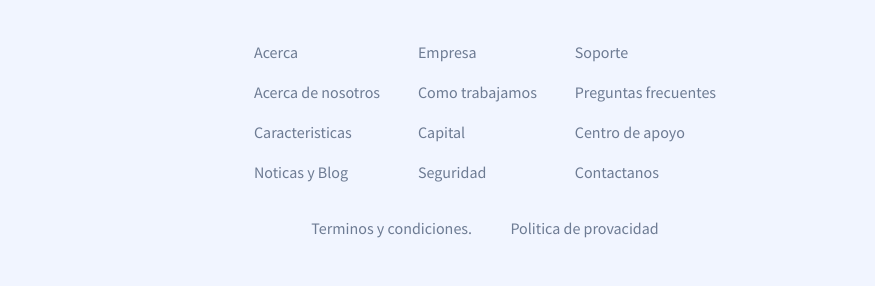
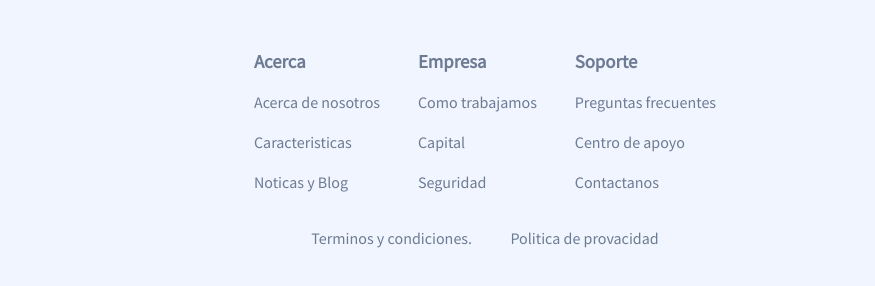
Before and after one commit to orosasp/Practica-CSS-LaunchX, a plain HTML site: page index.html in a window 1280 px wide. Shown: the part 2729-3015 px from the top of the page, 405-1280 px from the left. Drawn offline with Linux system fonts and the light colour scheme.

Commit message:
update: Footer

```diff
--- a/index.html
+++ b/index.html
@@ -289,19 +289,19 @@
       </div>
       <div class="footer-left">
         <div>
-          Acerca<br><br>
+          <h3>Acerca</h3>
           Acerca de nosotros<br><br>
           Caracteristicas<br><br>
           Noticas y Blog<br><br>
         </div>
         <div>
-          Empresa<br><br>
+          <h3>Empresa</h3>
           Como trabajamos<br><br>
           Capital<br><br>
           Seguridad<br><br>
         </div>
         <div>
-          Soporte<br><br>
+          <h3>Soporte</h3>
           Preguntas frecuentes<br><br>
           Centro de apoyo<br><br>
           Contactanos<br><br>
```
